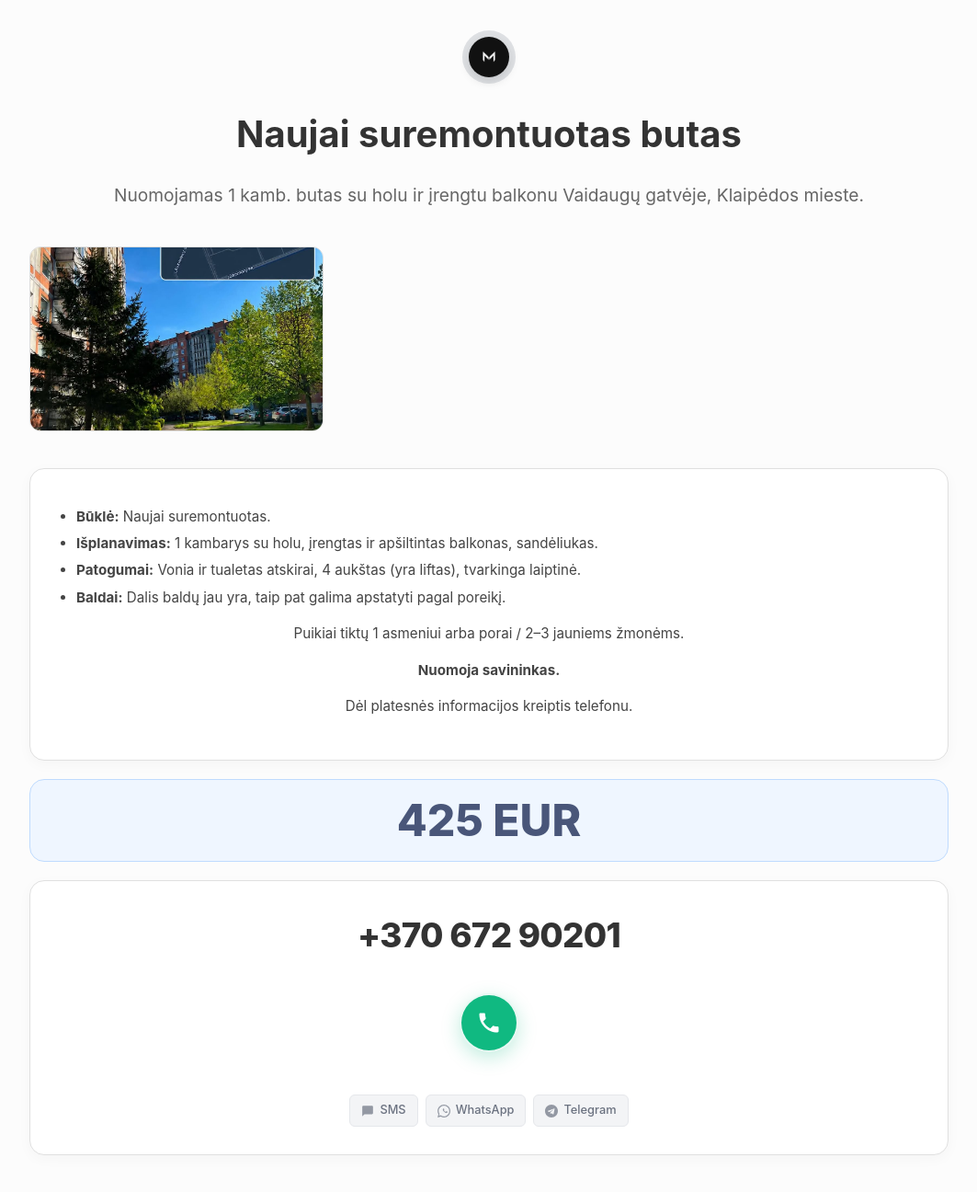
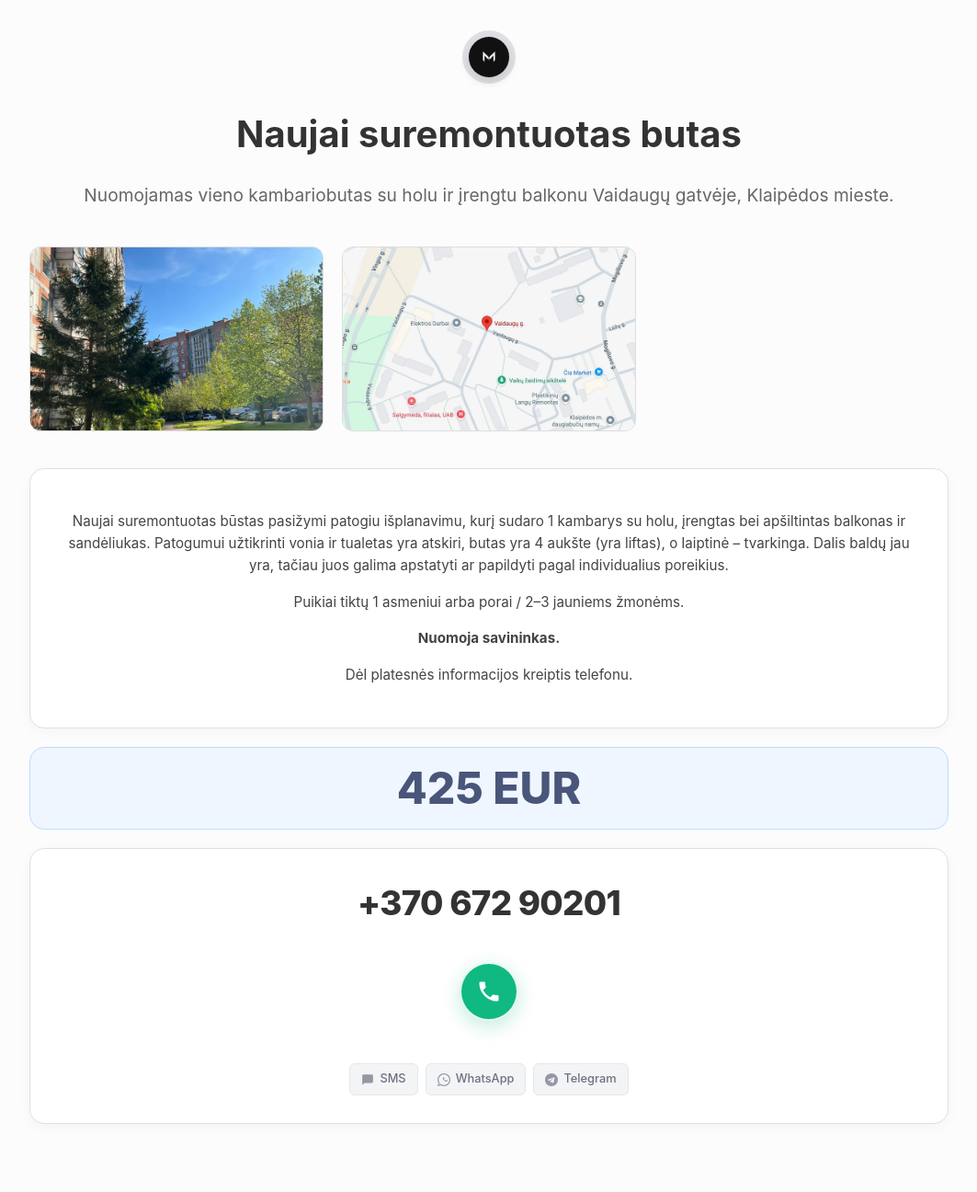
Before and after one commit to mruslys/ruslys.lt, a Jekyll site: the page built from skelbimai/vaidaugu-1k-butas/index.html, in a window 1280 px wide. Shown: the whole page at 92% size, without its empty margins (108-1171 px from the left). Built offline with Jekyll 4.4.1, drawn with Linux system fonts in a browser that asks for light colours; after the commit the page ends 1262 px from its top, so only the background shows below that.

Commit message:
vaidaugu-update

```diff
--- a/skelbimai/vaidaugu-1k-butas/index.html
+++ b/skelbimai/vaidaugu-1k-butas/index.html
@@ -1,19 +1,16 @@
 ---
 layout: item
 title: "Naujai suremontuotas butas"
-description: "Nuomojamas 1 kamb. butas su holu ir įrengtu balkonu Vaidaugų gatvėje, Klaipėdos mieste."
+description: "Nuomojamas vieno kambariobutas su holu ir įrengtu balkonu Vaidaugų gatvėje, Klaipėdos mieste."
 amount: 425
 currency: EUR
 priority: 30
 phone: "+370 672 90201"
 noindex: true
 ---
-<ul>
-    <li><strong>Būklė:</strong> Naujai suremontuotas.</li>
-    <li><strong>Išplanavimas:</strong> 1 kambarys su holu, įrengtas ir apšiltintas balkonas, sandėliukas.</li>
-    <li><strong>Patogumai:</strong> Vonia ir tualetas atskirai, 4 aukštas (yra liftas), tvarkinga laiptinė.</li>
-    <li><strong>Baldai:</strong> Dalis baldų jau yra, taip pat galima apstatyti pagal poreikį.</li>
-</ul>
+<p>
+    Naujai suremontuotas būstas pasižymi patogiu išplanavimu, kurį sudaro 1 kambarys su holu, įrengtas bei apšiltintas balkonas ir sandėliukas. Patogumui užtikrinti vonia ir tualetas yra atskiri, butas yra 4 aukšte (yra liftas), o laiptinė – tvarkinga. Dalis baldų jau yra, tačiau juos galima apstatyti ar papildyti pagal individualius poreikius.
+</p>
 
 <p>Puikiai tiktų 1 asmeniui arba porai / 2–3 jauniems žmonėms.</p>
 
```
Also changed, not shown: skelbimai/vaidaugu-1k-butas/1.jpg, skelbimai/vaidaugu-1k-butas/2.jpg (added).
